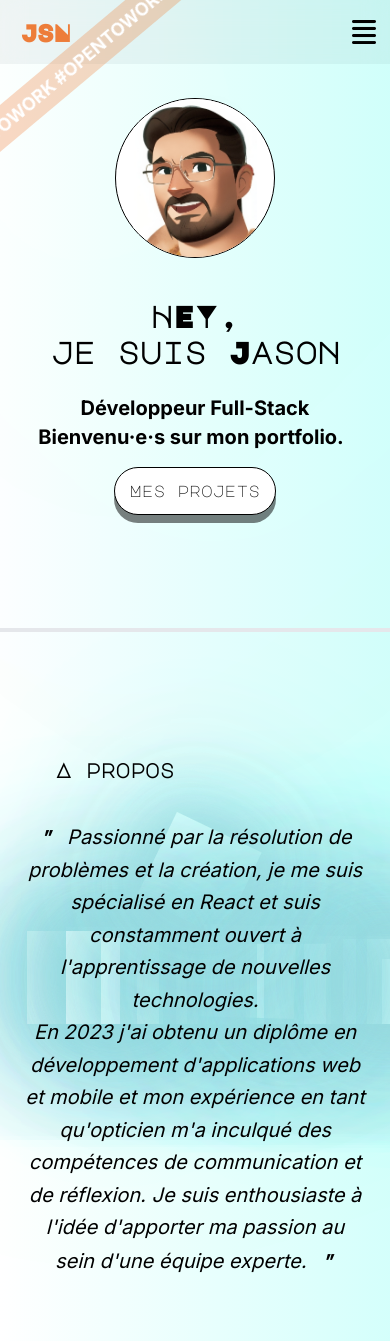
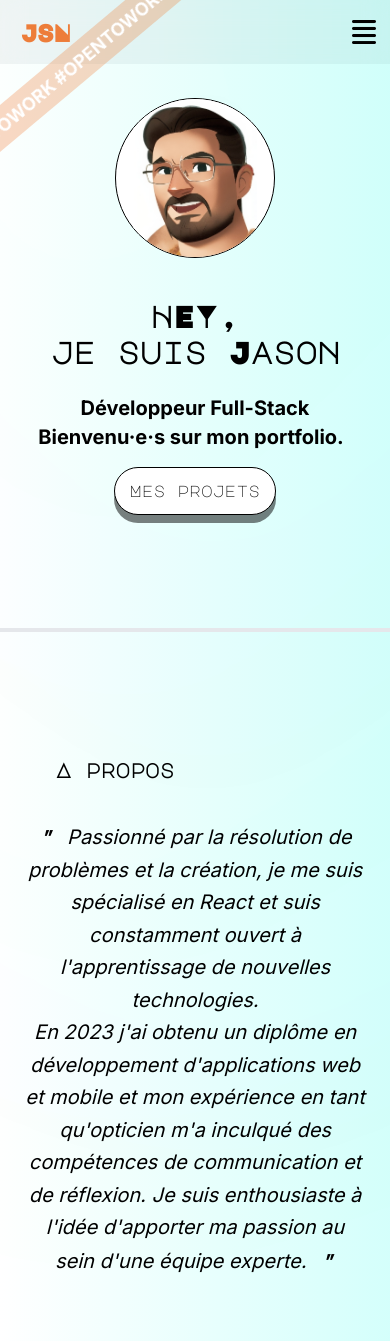
Before and after one commit to Hu-man-man/portfolio, a Next.js app: page / in a window 390 px wide. Shown: the top 1341 px of the page. Built offline with nearby package versions, Linux system fonts and the light colour scheme.

Commit message:
limitation de l'animation en background aux grand écrans car rame vraiment sur mobile

```diff
--- a/app/page.tsx
+++ b/app/page.tsx
@@ -41,7 +41,7 @@ export default function Home() {
 
   return (
     <main>
-      <div className="fixed -z-10">
+      <div className="hidden sm:block fixed -z-10">
         < AnimatedBackground />
       </div>
       <div>
--- a/app/ui/AnimatedBackground.tsx
+++ b/app/ui/AnimatedBackground.tsx
@@ -6,7 +6,7 @@ const App: React.FC = () => {
   useEffect(() => {
     const newStyles: CSSProperties[] = [];
     for (let i = 0; i < 15; i++) { // Ajustez le nombre de boucles pour le nombre de span
-      const left = `${Math.floor(Math.random() * 100)}%`; // Position aléatoire sur l'axe horizontal
+      const left = `${Math.floor(Math.random() * 100)}vw`; // Position aléatoire sur l'axe horizontal
       const size = `${Math.floor(Math.random() * 40) + 60}px`; // Taille aléatoire entre 40px - 100px
       const delay = `${Math.floor(Math.random() * 25)}s`; // Délai d'animation aléatoire
       newStyles.push({
```
